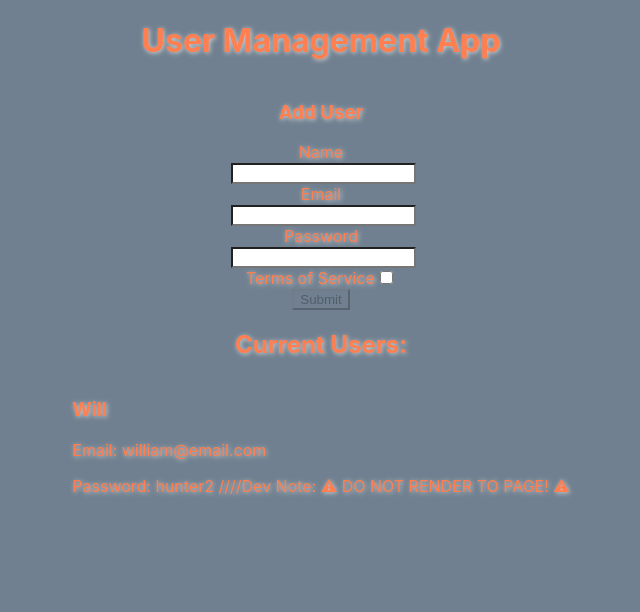
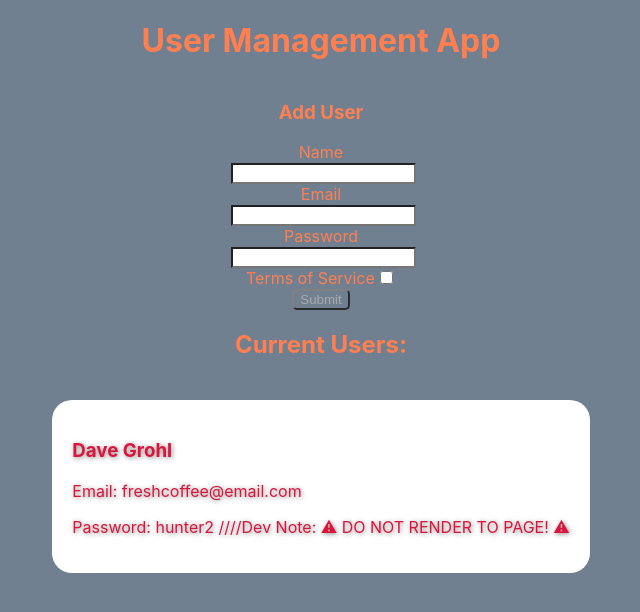
Before and after one commit to wberman27/adv-form-mgmt, a React (Create React App) app: page / in a window 1280 px wide. Shown: the top 612 px of the page, without its empty margins (319-959 px from the left). Built offline with nearby package versions, Linux system fonts and the light colour scheme.

Commit message:
added more styling and clean up

```diff
--- a/src/App.css
+++ b/src/App.css
@@ -11,7 +11,6 @@
   background-color: slategray;
   height: 100vh;
   color: coral;
-  text-shadow: 1px 1px 5px lightgray;
 }
 
 .App-logo {
@@ -40,17 +39,42 @@
   color: #61dafb;
 }
 .cardContainer{
-  justify-content: flex-start;
-  text-align: start;
+  display:flex;
+  justify-content: center;
+  align-items: center;
+  width:100%;
 }
 .userContainer{
   display:flex;
-  justify-content: flex-start;
+  justify-content: center;
   text-align: start;
+  width: 80%;
 }
-
+.user{
+  background-color: white;
+  color: crimson;
+  text-shadow: 1px 1px 5px gray;
+  border-radius: 20px;
+  padding: 2%;
+  margin:2%;
+}
+.user h3{
+  background-color: white;
+}
+.user p{
+  background-color: white;
+}
 button{
-  background-color: none;
+  background-color: lime;
+  color: black;
+  border-color: rgb(173, 172, 172);
+  border-radius: 5px;
+}
+:disabled{
+  background-color: slategray;
+  color: darkgray;
+  border-color: gray;
+  border-radius: 5px;
 }
 input{
   background-color: white;
@@ -65,6 +89,10 @@ input{
   text-align: center;
 }
 
+.errors{
+  color:red;
+}
+
 @keyframes App-logo-spin {
   from {
     transform: rotate(0deg);
--- a/src/fake-api/myapi.js
+++ b/src/fake-api/myapi.js
@@ -4,9 +4,9 @@ import { v4 as uuid } from 'uuid'
 export const initialUsers = [
     {
       id: uuid(),
-      name: 'Will',
-      email: 'william@email.com',
-      password: 'hunter2',
+      name:'Dave Grohl',
+      email:'freshcoffee@email.com',
+      password:'hunter2',
       tos: true
     },
   ]
```
Also changed, not shown: src/Schema.js (+4 -4 lines).
